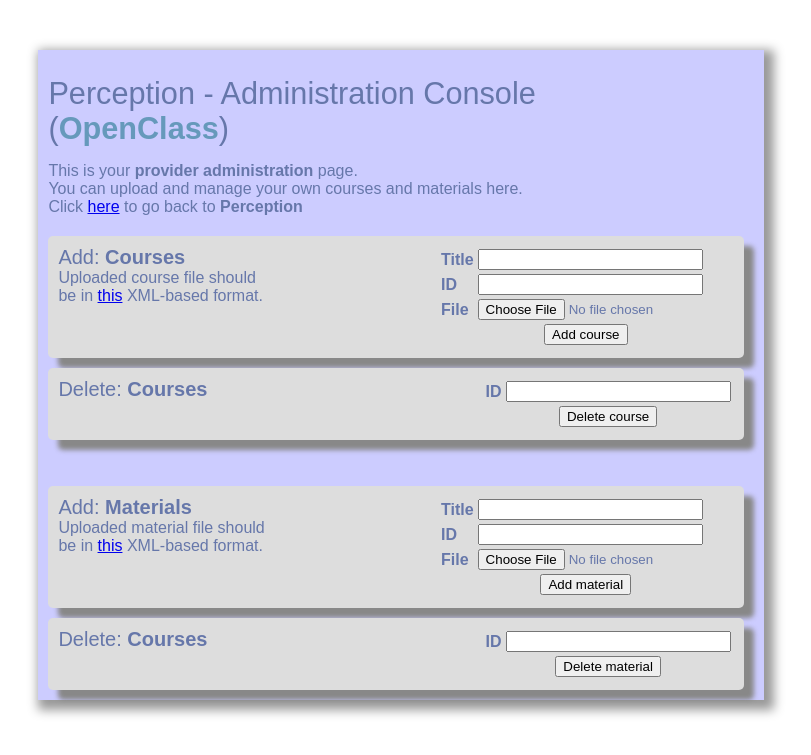
After one commit to EndlessAx/EnterpriseProject, a PHP site: page /WebContent/view/provider_profile.html in a window 1280 px wide. The commit adds this page. Shown: the top 755 px of the page, without its empty margins (239-1050 px from the left). Run offline with PHP 8.4, Linux system fonts and the light colour scheme.

Commit message:
Summary of changes:
Added "Provider administration console" pages.
Added "Provider login" page.
Replaced cookies with sessions for user login.

```diff
--- a/WebContent/controller/functions/classes.php
+++ b/WebContent/controller/functions/classes.php
@@ -26,6 +26,7 @@
 	public $courseID;
 	public $courseName;
 
-}
+	public $googleDriveID;
+	public $viewLink;	}
 
 ?>
--- a/WebContent/model/course_info.xml
+++ b/WebContent/model/course_info.xml
@@ -1,11 +1,14 @@
 <?xml version="1.0" encoding="UTF-8" standalone="yes"?>
+<!-- This is an example of a course XML file -->
 <course>
 	<description>This course covers the essential information that every serious programmer needs to know about algorithms and data structures, with emphasis on applications and scientific performance analysis of Java implementations. Part I covers basic iterable data types, sorting, and searching algorithms.</description>
 	<duration>6 weeks long</duration>
-   <ID>1001</ID>
+	<instructors>Kevin Wayne</instructors>
+	<instructors>Robert Sedgewick</instructors>
 	<logoURI>https://s3.amazonaws.com/coursera/topics/algs4partI/large-icon.png</logoURI>
 	<name>Algorithms, Part I</name>
 	<provider>Coursera</provider>
+	<startDate>23-Aug-2013</startDate>
 	<university>Princeton University</university>
 	<videoURI>https://www.youtube.com/embed/gZV5jVF8lJ8?rel=0</videoURI>
 	<website>https://www.coursera.org/course/algs4partI</website>
--- a/WebContent/model/user_module.sql
+++ b/WebContent/model/user_module.sql
@@ -1,7 +1,7 @@
 DROP TABLE IF EXISTS users;
 CREATE TABLE users (
    id	    INTEGER AUTO_INCREMENT NOT NULL,
-   username    CHAR(20) NOT NULL,
+   name    CHAR(20) NOT NULL,
    password    CHAR(40) NOT NULL,
    email       CHAR(40) NOT NULL CHECK (email LIKE '%@%.%'),
    PRIMARY KEY (id)
@@ -41,8 +41,8 @@
 CREATE TABLE user_log (
    user_id     INTEGER NOT NULL,
    recorded    DATETIME,
-   action      ENUM( 'created','search','completed', 'view_course',
-		     'view_material', 'interest','review','rate'),
+   action      ENUM( 'created','search', 'view_course','view_material',
+		     'completed','interest','review','rate'),
    search_text TEXT,
    course_id   INTEGER,
    material_id INTEGER
--- a/WebContent/view/css/course_view.css
+++ b/WebContent/view/css/course_view.css
@@ -9,7 +9,7 @@
 	margin-top:70px;
 	padding:10px;
 	padding-right:20px;
-	width:70%;
+	width:60pc;
 
 	background:#CCCCFF;
 	box-shadow: 5px 5px 10px 5px #999999;
@@ -29,9 +29,7 @@
 
 #course_content_box_inner
 {
-	width:700px;
 	overflow:hidden;
-
 }
 
 #course_title
@@ -62,5 +60,5 @@
 {
 	float:left;
 	color:black;
-	width:385px;
+	width:35pc;
 }
--- /dev/null
+++ b/WebContent/view/css/provider_profile.css
@@ -0,0 +1,65 @@
+@CHARSET "UTF-8";
+
+ #provider_main_box
+{
+	position:relative;
+	margin-left:auto;
+	margin-right:auto;
+	margin-top:150px;
+	padding:10px;
+	padding-right:20px;
+	width:55%;
+
+	background:#CCCCFF;
+	box-shadow: 5px 5px 10px 5px #999999;
+
+	text-align:left;
+}
+
+#provider_title
+{
+	font-size: 23pt;
+}
+
+#provider_message
+{
+	font-size:12pt;
+}
+
+#provider_command_box
+{
+	margin-top:20px;
+
+}
+
+.provider_command
+{
+	margin-top:10px;
+	overflow:hidden;
+
+	background-color:#DDDDDD;
+	padding:10px;
+	border-radius:5px;
+	box-shadow: 10px 10px 5px #888888;
+
+
+}
+
+.provider_command_title
+{
+	font-size:15pt;
+}
+
+.provider_command_details
+{
+	float:left;
+	width:13pc;
+}
+
+.provider_command_options
+{
+	float:right;
+	font-weight: bold;
+
+
+}
--- a/WebContent/view/header.html
+++ b/WebContent/view/header.html
@@ -4,8 +4,8 @@
 			<b>Perception</b>
 		</a>&nbsp;&nbsp;&nbsp;&nbsp;
 		<span id='header_options'>
-			<?php if ($GLOBALS['login_status'] === true) { ?>
-				Logged in as <b><?= $_COOKIE['user_name']?>.</b>&nbsp;&nbsp;&nbsp;
+			<?php if (isset($_SESSION['user_name'])) { ?>
+				Logged in as <b><?= $_SESSION['user_name']?>.</b>&nbsp;&nbsp;&nbsp;
 				<input type='submit' class='button_link' name='c_header_profile' value='Profile'/>
 				<input type='submit' class='button_link' name='c_header_logout' value='Logout'/>
 			<?php } else { ?>
--- a/WebContent/view/login.html
+++ b/WebContent/view/login.html
@@ -17,8 +17,8 @@
 		</span><br/><br/>
 
 		<!-- Display login error if exists -->
-		<?php if (isset($login_error) && !$login_error) { ?>
-			<b class='color_red' >Invalid email/password</b>
+		<?php if (isset($login_error)) { ?>
+			<b class='color_red' ><?= $login_error ?></b>
 		<?php } ?>
 
 		<table id="login_table">
--- /dev/null
+++ b/WebContent/view/provider_profile.html
@@ -0,0 +1,123 @@
+<!DOCTYPE html>
+<html>
+<head>
+	<meta charset="UTF-8">
+	<link rel="stylesheet" type="text/css" href="../view/css/main.css"/>
+	<link rel="stylesheet" type="text/css" href="../view/css/provider_profile.css"/>
+	<title>Perception - Provider Admin</title>
+</head>
+<body>
+	<div id="provider_main_box" style='margin-top:50px'>
+		<p>
+			<span id='provider_title'>
+				Perception - Administration Console
+			 	<br/>(<b class='color_alt'>OpenClass</b>)
+			 </span>
+		</p>
+		This is your <b>provider administration</b> page.<br/>
+		You can upload and manage your own courses and materials here.<br/>
+		Click <a href='../controller/control.php'>here</a> to go back to <b>Perception</b>
+
+		<?php if (isset($provider_message)) { ?>
+			<p id='provider_message'>
+				<b><?= $provider_message ?></b>
+			</p>
+		<?php }?>
+
+		<div id='provider_command_box'>
+			<form method='POST' action='../controller/control.php'>
+			<div class='provider_command'>
+				<div class='provider_command_details'>
+					<span class='provider_command_title'>Add: <b>Courses</b></span><br/>
+					Uploaded course file should be in <a href='../model/course_info.xml'>this</a> XML-based format.
+				</div>
+				<div class='provider_command_options'>
+					<table>
+						<tr>
+							<td>Title</td>
+							<td><input type=text name='addcourse_title' size="25"/></td>
+						</tr>
+						<tr>
+							<td>ID</td>
+							<td><input type='text' name='addcourse_id' size='25'/></td>
+						</tr>
+						<tr>
+							<td>File</td>
+							<td><input type='file' name='addcourse_file'/></td>
+						</tr>
+						<tr>
+							<td colspan=2 align='center'>
+								<input type='submit' name='c_provider_addcourse' value='Add course'/>
+							</td>
+						</tr>
+					</table>
+				</div>
+			</div>
+			<div class='provider_command'>
+				<span class='provider_command_title'>Delete: <b>Courses</b></span>
+				<div class='provider_command_options'>
+					<table>
+						<tr>
+							<td>ID</td>
+							<td><input type=text name='deletecourse_id' size="25"/></td>
+						</tr>
+						<tr>
+							<td colspan=2 align='center'>
+								<input type='submit' name='c_provider_deletecourse' value='Delete course'/>
+							</td>
+						</tr>
+					</table>
+				</div>
+			</div>
+			<br/>
+			<br/>
+			<div class='provider_command'>
+				<div class='provider_command_details'>
+					<span class='provider_command_title'>Add: <b>Materials</b></span><br/>
+					Uploaded material file should be in <a href='../model/material_info.xml'>this</a> XML-based format.
+				</div>
+				<div class='provider_command_options'>
+					<table>
+						<tr>
+							<td>Title</td>
+							<td><input type=text name='addmaterial_title' size="25"/></td>
+						</tr>
+						<tr>
+							<td>ID</td>
+							<td><input type='text' name='addmaterial_id' size='25'/></td>
+						</tr>
+						<tr>
+							<td>File</td>
+							<td><input type='file' name='addmaterial_file'/></td>
+						</tr>
+						<tr>
+							<td colspan=2 align='center'>
+								<input type='submit' name='c_provider_addmaterial' value='Add material'/>
+							</td>
+						</tr>
+					</table>
+				</div>
+			</div>
+			<div class='provider_command'>
+				<span class='provider_command_title'>Delete: <b>Courses</b></span>
+				<div class='provider_command_options'>
+					<table>
+						<tr>
+							<td>ID</td>
+							<td><input type=text name='deletematerial_id' size="25"/></td>
+						</tr>
+						<tr>
+							<td colspan=2 align='center'>
+								<input type='submit' name='c_provider_deletematerial' value='Delete material'/>
+							</td>
+						</tr>
+					</table>
+				</div>
+			</div>
+			</form>
+		</div>
+
+	</div>
+
+</body>
+</html>
--- a/WebContent/view/register.html
+++ b/WebContent/view/register.html
@@ -25,7 +25,7 @@
 		</p>
 
 		<!-- Display errors if they exist -->
-		<?php if (isset($input_errors) && strlen($input_errors) > 0) { ?>
+		<?php if (isset($input_errors)) { ?>
 			<span class='color_red'><b> <?= $input_errors ?></b></span>
 		<?php } ?>
 
```
Also changed, not shown: WebContent/controller/control.php (+44 -10 lines), WebContent/controller/functions/cms_module.php (added, +44 -0 lines), WebContent/controller/functions/search_module.php (+28 -34 lines), WebContent/controller/functions/user_module.php (+21 -14 lines), WebContent/model/material_info.xml (+6 -4 lines), WebContent/model/user_module_DAO.php (+58 -46 lines), WebContent/view/course_view.html (+5 -7 lines), WebContent/view/css/provider_login.css (added, +12 -0 lines), WebContent/view/home.html (+12 -4 lines), WebContent/view/provider_login.html (added, +36 -0 lines), WebContent/view/search_results.html (+20 -3 lines). Lines whose indentation alone changed are shown as unchanged.
